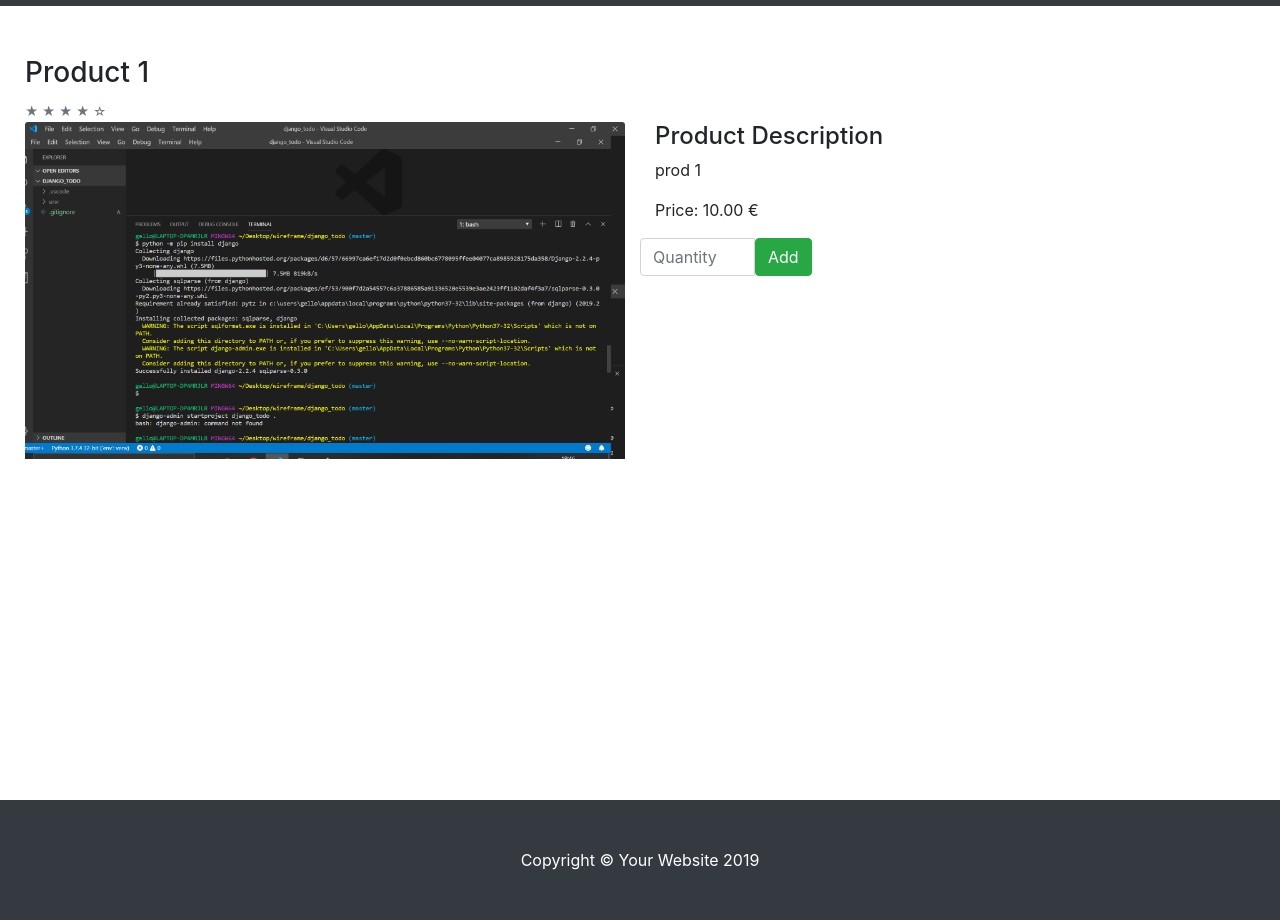
After one commit to augelloantonio/buyit, a Django app: page /products/3 in a window 1280 px wide. The commit adds this page. Run offline with Django 3.2, Linux system fonts and the light colour scheme; data comes from the database, SQL or seed files in the repository; some libraries are stand-ins or nearby versions.

Commit message:
added templates to show product page and to add manually a product with relative view functions and urls

```diff
--- a/products/models.py
+++ b/products/models.py
@@ -2,8 +2,8 @@ from django.db import models
 from django.utils import timezone
 
 categories_list = (
-    ('category_1', 'Category 1'),
-    ('category_2', 'Category 2'),
+    ('bestseller', 'Bestseller'),
+    ('latest', ' Latest'),
 )
 
 
@@ -12,11 +12,9 @@ class Product(models.Model):
     description = models.TextField()
     price = models.DecimalField(max_digits=6, decimal_places=2)
     image = models.ImageField(upload_to='images')
-    created_date = models.DateTimeField(auto_now_add=True)
     published_date = models.DateTimeField(
         blank=True, null=True, default=timezone.now)
-    categories = models.CharField(
-        max_length=100, choices=categories_list)
+    category = models.CharField(max_length=100, choices=categories_list, null=True, blank=True)
 
     def __str__(self):
         return self.name
--- /dev/null
+++ b/products/templates/productdetail.html
@@ -0,0 +1,39 @@
+{% extends "base.html" %}
+{% load staticfiles %}
+
+{% block content %}
+<div class="container_pages">
+    <h3>{{ product.name }}</h3>
+    <small class="text-muted">&#9733; &#9733; &#9733; &#9733; &#9734;</small>
+
+    <div class="row">
+        <div class="col-md-6">
+            <img class="card-img-top" src="{{ MEDIA_URL }}{{ product.image }}" alt=" {{ product.name }}">
+        </div>
+        <div class="col-md-6">
+            <div class="row">
+                <div class="col-12">
+                    <h4>Product Description</h4>
+                    <p>{{ product.description }}</p>
+                </div>
+                <div class="col-12">
+                    <p>Price: {{ product.price }} €</p>
+                </div>
+                <div>
+                    <form method="post" action="{% url 'add_to_cart' product.id %}">
+                        {% csrf_token %}
+                        <div class="input-group">
+                            <input name="quantity" type="number" min="1" max="999" class="form-control"
+                                placeholder="Quantity">
+                            <span class="input-group-btn">
+                                <button class="btn btn-success" type="submit">Add</button>
+                            </span>
+                        </div>
+                    </form>
+                </div>
+            </div>
+        </div>
+    </div>
+</div>
+
+{% endblock %}
--- a/products/templates/products.html
+++ b/products/templates/products.html
@@ -5,7 +5,7 @@
     {% for product in products %}
     <div class="col-lg-4 col-md-6 mb-4">
         <div class="card h-100">
-            <a href="#"><img class="card-img-top" src="{{ MEDIA_URL }}{{ product.image }}"" alt="{{ product.name }}"></a>
+            <a href="#"><img class="card-img-top" src="{{ MEDIA_URL }}{{ product.image }}" alt="{{ product.name }}"></a>
             <div class="card-body">
                 <h4 class="card-title">
                     <a href="#">{{ product.name }}</a>
--- a/products/urls.py
+++ b/products/urls.py
@@ -1,10 +1,11 @@
 from django.urls import path, include
 from django.conf import settings
 from django.conf.urls.static import static
-from .views import all_products
+from . import views
+from .views import all_products, product_detail
 
 urlpatterns = [
     path('', all_products, name='products'),
+    path('<int:pk>', views.product_detail, name="product_detail"),
 ]
-
 urlpatterns += static(settings.MEDIA_URL, document_root=settings.MEDIA_ROOT)
--- a/products/views.py
+++ b/products/views.py
@@ -1,7 +1,43 @@
-from django.shortcuts import render
+from django.shortcuts import render, get_object_or_404
 from .models import Product
+from .forms import ProductForm
 
 # Create your views here.
+
+
 def all_products(request):
     products = Product.objects.all()
+
+    context = {
+        'products': products
+    }
+
     return render(request, "products.html", {"products": products})
+
+
+def product_detail(request, pk):
+    """
+    Create a view that returns a single
+    Post object based on the post ID (pk) and
+    render it to the 'postdetail.html' template.
+    Or return a 404 error if the post is
+    not found
+    """
+    product = get_object_or_404(Product, pk=pk)
+    return render(request, "productdetail.html", {'product': product})
+
+    def create_or_edit_product(request, pk=None):
+        """
+    Create a view that allows us to create
+    or edit a post depending if the Post ID
+    is null or not
+    """
+    product = get_object_or_404(Product, pk=pk) if pk else None
+    if request.method == "POST":
+        form = ProductForm(request.POST, request.FILES, instance=product)
+        if form.is_valid():
+            product = form.save()
+            return redirect(product_detail, product.pk)
+    else:
+        form = ProductForm(instance=product)
+    return render(request, 'productform.html', {'form': form})
```
Also changed, not shown: products/forms.py (added, +9 -0 lines), products/templates/productfrom.html (added, +9 -0 lines), products/migrations/0001_initial.py (added), products/migrations/0002_auto_20190928_0026.py (added), products/migrations/0003_auto_20190928_0031.py (added), products/migrations/0004_remove_product_created_date.py (added), products/migrations/__init__.py (added).
